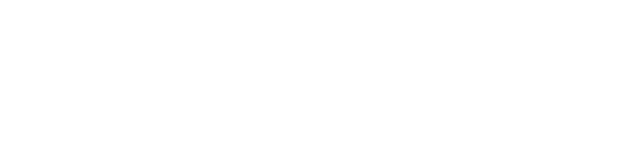
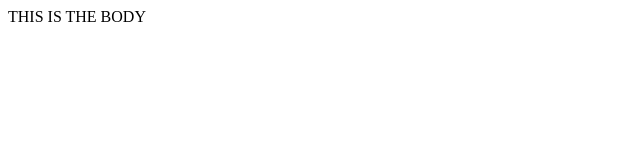
Before and after one commit to michaeldepaulahu/Testing, a plain HTML site: page index.html in a window 1280 px wide. Shown: the whole page, without its empty margins (0-640 px from the left). Drawn offline with Linux system fonts and the light colour scheme.

Commit message:
New additions

```diff
--- a/index.html
+++ b/index.html
@@ -3,7 +3,7 @@
 <title> </title>
 </head>
 <body>
-
+THIS IS THE BODY
 
 </body>
 </html>
```
Also changed, not shown: newfile.txt (deleted).
